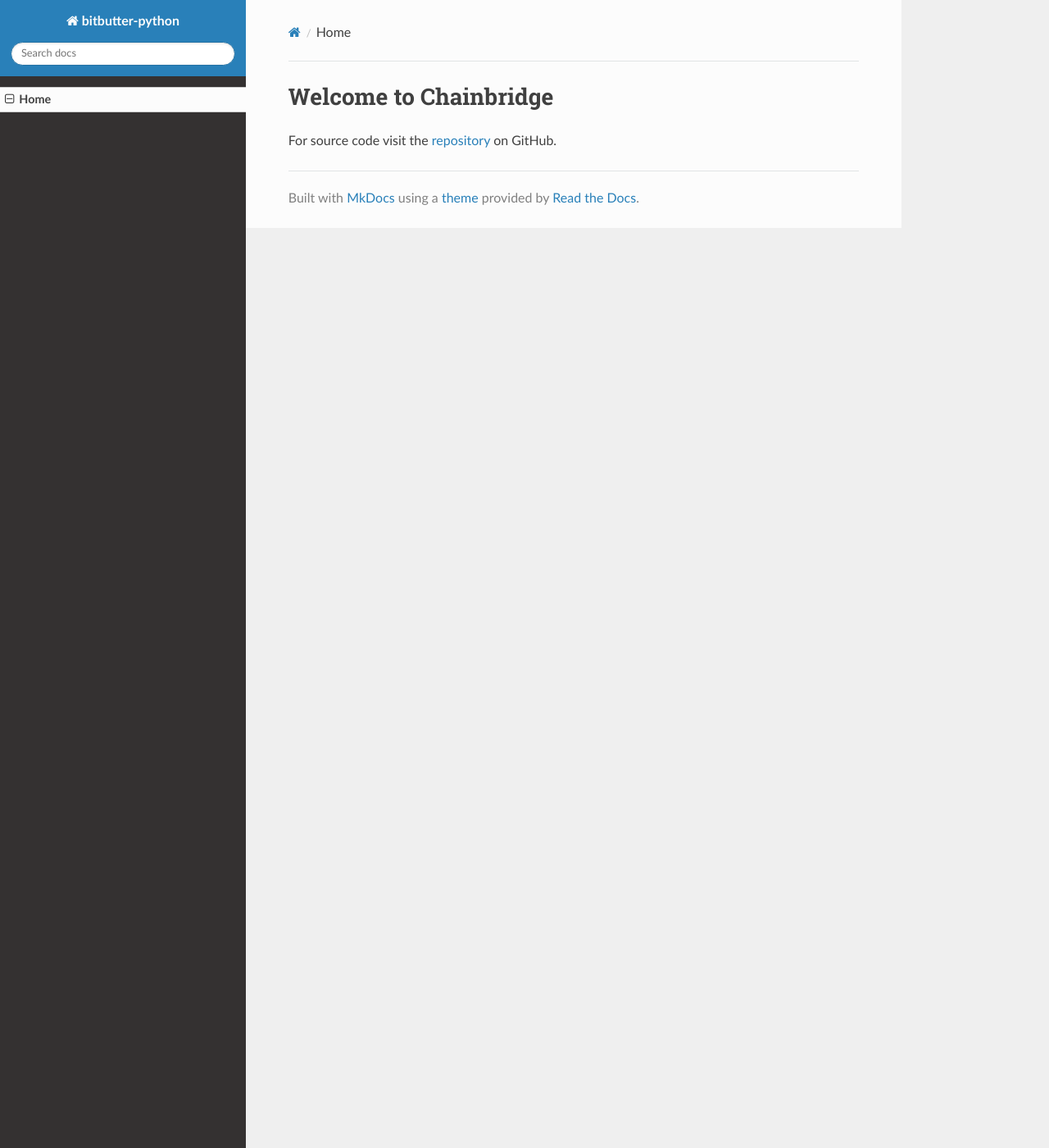
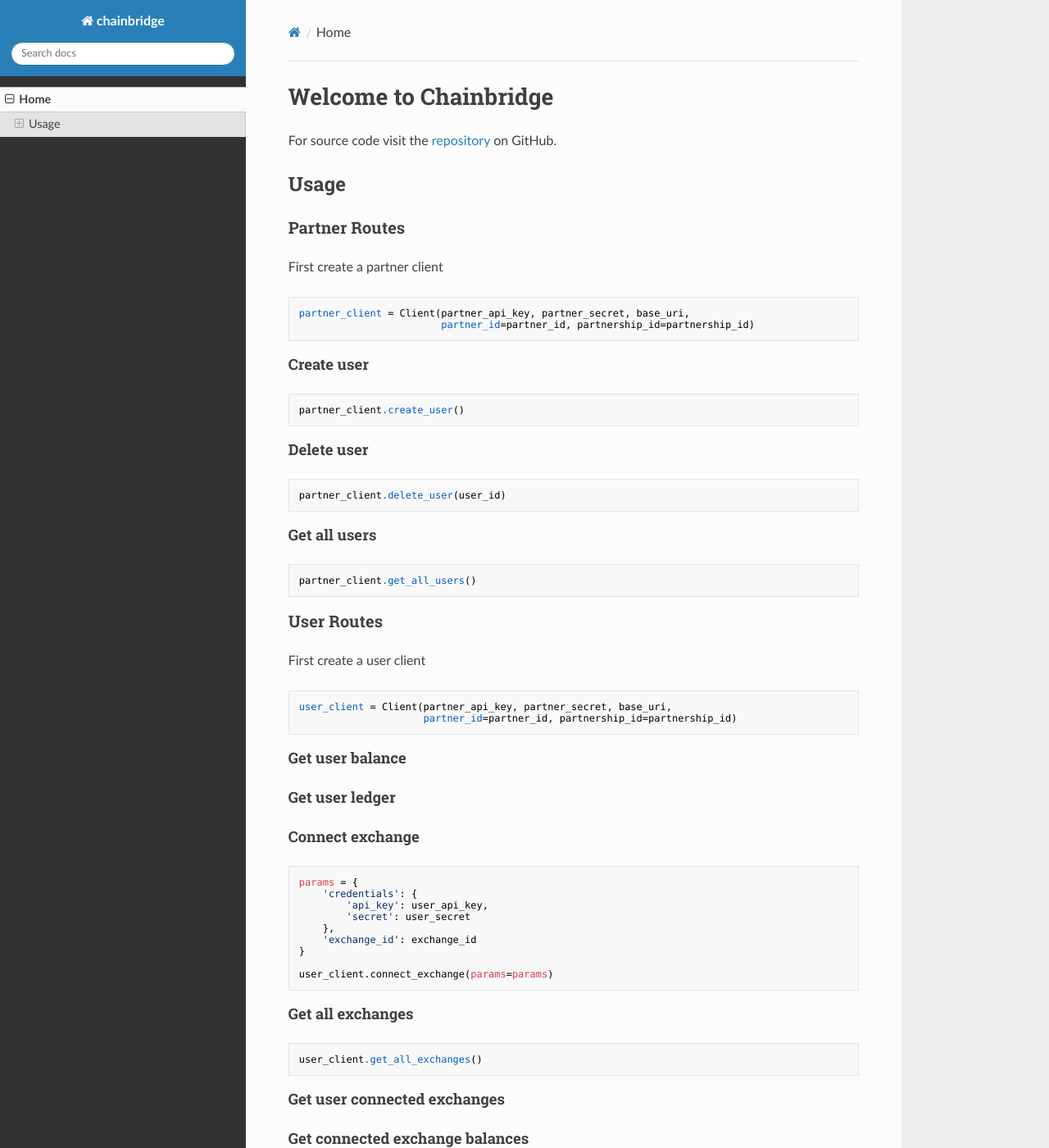
Before and after one commit to polyledger/bitbutter-python, an MkDocs documentation site: the page built from docs/index.md, in a window 1280 px wide and 1400 px high. Shown: the whole window at 82% size. Built offline with MkDocs 1.6.1, drawn with Linux system fonts in a browser that asks for light colours; nearby versions of some CDN libraries; old or Windows-style settings are respelled for this version of MkDocs; some of the changed text lies outside the part shown.

Commit message:
Update API Reference documentation

````diff
--- a/docs/index.md
+++ b/docs/index.md
@@ -1,3 +1,93 @@
 # Welcome to Chainbridge
 
 For source code visit the [repository](https://github.com/polyledger/chainbridge) on GitHub.
+
+## Usage
+
+### Partner Routes
+
+First create a partner client
+
+```
+partner_client = Client(partner_api_key, partner_secret, base_uri,
+                        partner_id=partner_id, partnership_id=partnership_id)
+```
+
+#### Create user
+
+```
+partner_client.create_user()
+```
+
+#### Delete user
+
+```
+partner_client.delete_user(user_id)
+```
+
+#### Get all users
+
+```
+partner_client.get_all_users()
+```
+
+### User Routes
+
+First create a user client
+
+```
+user_client = Client(partner_api_key, partner_secret, base_uri,
+                     partner_id=partner_id, partnership_id=partnership_id)
+```
+
+#### Get user balance
+
+#### Get user ledger
+
+#### Connect exchange
+
+```
+params = {
+    'credentials': {
+        'api_key': user_api_key,
+        'secret': user_secret
+    },
+    'exchange_id': exchange_id
+}
+
+user_client.connect_exchange(params=params)
+```
+
+#### Get all exchanges
+
+```
+user_client.get_all_exchanges()
+```
+
+#### Get user connected exchanges
+
+#### Get connected exchange balances
+
+#### Get connected exchange ledger
+
+#### Get connected exchange trades
+
+#### Get connected exchange transfers
+
+#### Sync connected exchange
+
+#### Disconnect exchange
+
+#### Get all assets
+
+#### Connect address
+
+#### Get user connected addresses
+
+#### Get connected address balances
+
+#### Get connected address ledger
+
+#### Sync connected address
+
+#### Disconnect address
--- a/mkdocs.yml
+++ b/mkdocs.yml
@@ -1,4 +1,4 @@
-site_name: bitbutter-python
+site_name: chainbridge
 pages:
     - Home: index.md
 theme: readthedocs
````
Also changed, not shown: README.md (+1 -1 lines).
